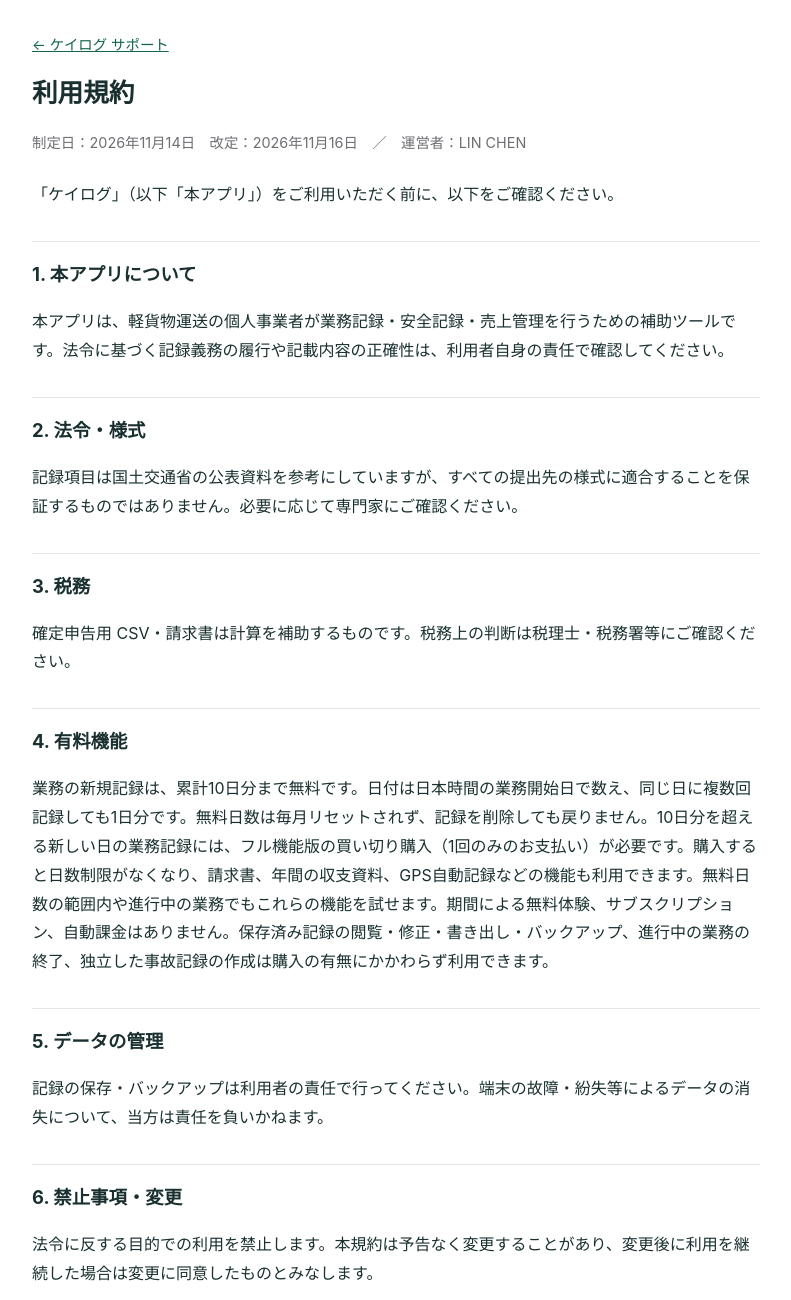
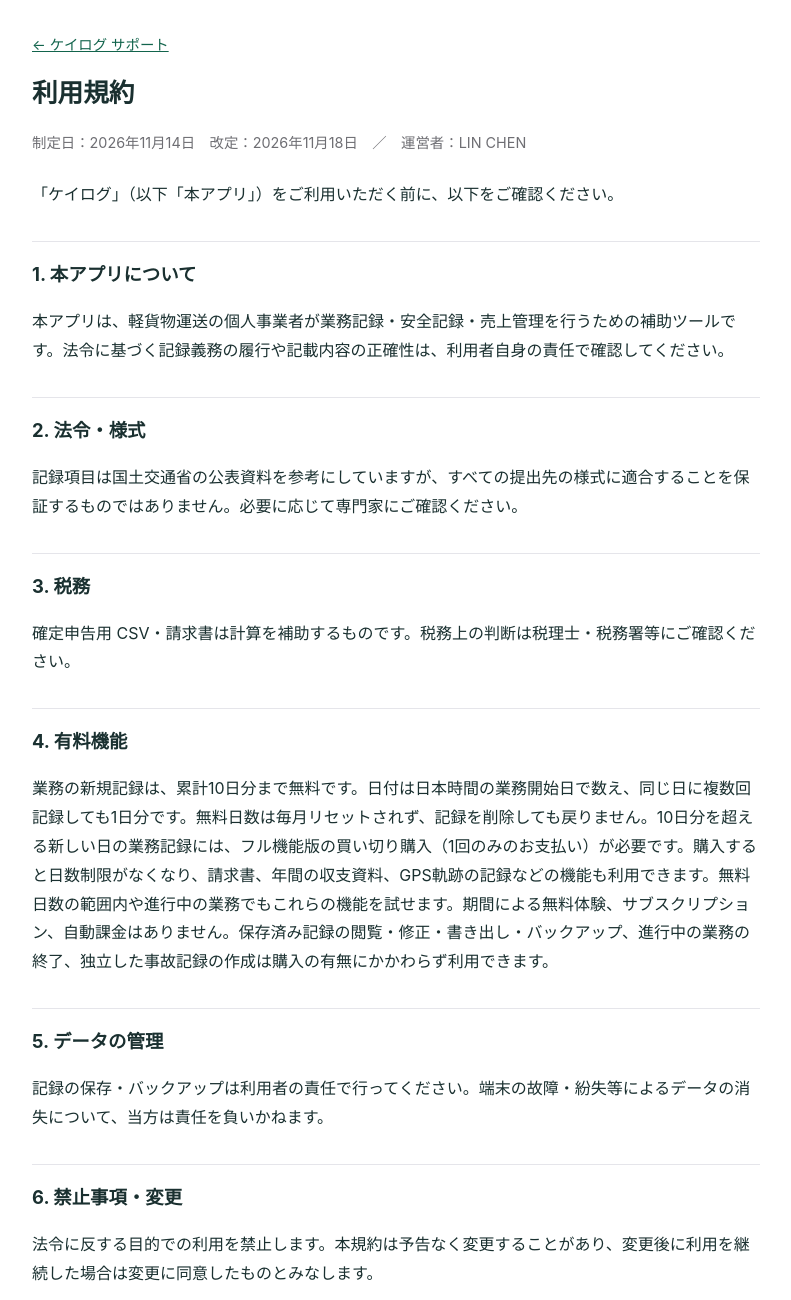
Before and after one commit to komoetsukuyomi921-cloud/keilog-support, a plain HTML site: page terms/index.html in a window 1280 px wide. Shown: the top 1300 px of the page, without its empty margins (244-1035 px from the left). Drawn offline with Linux system fonts and the light colour scheme.

Commit message:
Rename GPS feature in terms to match foreground route recording (#3)
Co-authored-by: mac <mac@192.168.0.103>
Co-authored-by: Claude Opus 5.5 <noreply@anthropic.com>

```diff
--- a/terms/index.html
+++ b/terms/index.html
@@ -10,7 +10,7 @@
 <main>
 <p class="back"><a href="../">← ケイログ サポート</a></p>
 <h1>利用規約</h1>
-<p class="meta">制定日：2026年11月14日　改定：2026年11月16日　／　運営者：LIN CHEN</p>
+<p class="meta">制定日：2026年11月14日　改定：2026年11月18日　／　運営者：LIN CHEN</p>
 <p>「ケイログ」（以下「本アプリ」）をご利用いただく前に、以下をご確認ください。</p>
 <h2>1. 本アプリについて</h2>
 <p>本アプリは、軽貨物運送の個人事業者が業務記録・安全記録・売上管理を行うための補助ツールです。法令に基づく記録義務の履行や記載内容の正確性は、利用者自身の責任で確認してください。</p>
@@ -19,7 +19,7 @@
 <h2>3. 税務</h2>
 <p>確定申告用 CSV・請求書は計算を補助するものです。税務上の判断は税理士・税務署等にご確認ください。</p>
 <h2>4. 有料機能</h2>
-<p>業務の新規記録は、累計10日分まで無料です。日付は日本時間の業務開始日で数え、同じ日に複数回記録しても1日分です。無料日数は毎月リセットされず、記録を削除しても戻りません。10日分を超える新しい日の業務記録には、フル機能版の買い切り購入（1回のみのお支払い）が必要です。購入すると日数制限がなくなり、請求書、年間の収支資料、GPS自動記録などの機能も利用できます。無料日数の範囲内や進行中の業務でもこれらの機能を試せます。期間による無料体験、サブスクリプション、自動課金はありません。保存済み記録の閲覧・修正・書き出し・バックアップ、進行中の業務の終了、独立した事故記録の作成は購入の有無にかかわらず利用できます。</p>
+<p>業務の新規記録は、累計10日分まで無料です。日付は日本時間の業務開始日で数え、同じ日に複数回記録しても1日分です。無料日数は毎月リセットされず、記録を削除しても戻りません。10日分を超える新しい日の業務記録には、フル機能版の買い切り購入（1回のみのお支払い）が必要です。購入すると日数制限がなくなり、請求書、年間の収支資料、GPS軌跡の記録などの機能も利用できます。無料日数の範囲内や進行中の業務でもこれらの機能を試せます。期間による無料体験、サブスクリプション、自動課金はありません。保存済み記録の閲覧・修正・書き出し・バックアップ、進行中の業務の終了、独立した事故記録の作成は購入の有無にかかわらず利用できます。</p>
 <h2>5. データの管理</h2>
 <p>記録の保存・バックアップは利用者の責任で行ってください。端末の故障・紛失等によるデータの消失について、当方は責任を負いかねます。</p>
 <h2>6. 禁止事項・変更</h2>
```
